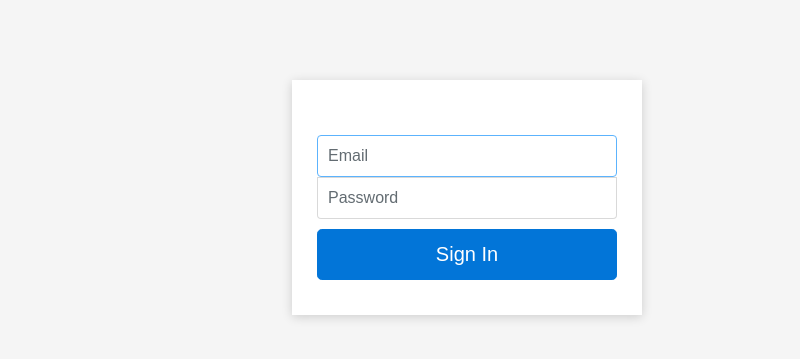
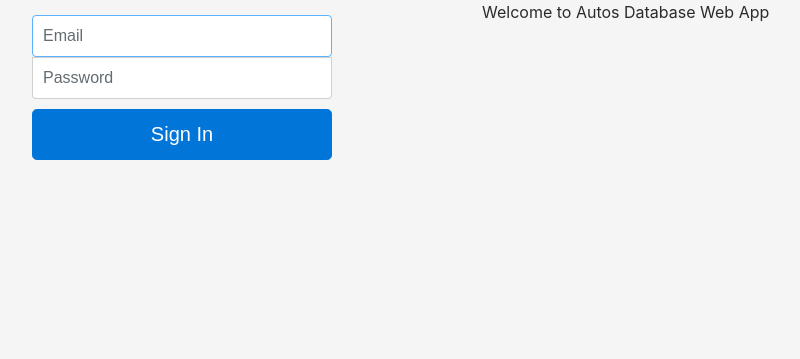
Before and after one commit to einoh/Workshop, a PHP site: page /login.php in a window 1280 px wide. Shown: the top 359 px of the page, without its empty margins (173-973 px from the left). Run offline with PHP 8.4, Linux system fonts and the light colour scheme.

Commit message:
Update login.php

```diff
--- a/login.php
+++ b/login.php
@@ -40,12 +40,8 @@
   <body>
 <div class="container">
     <div class="row">
-        <div class="offset-md-4 col-sm-4">
-            <div class="account-wall">
-                <div id="my-tab-content" class="tab-content">
-                    <div class="tab-pane active" id="login">
+      <div class="col-md-6">
         <form class="form-signin" action="<?php echo htmlspecialchars($_SERVER["PHP_SELF"]);?>" method="POST">
-
           <?php if(!empty(($_SESSION['error']))): ?>
             <div class="alert alert-danger">
               <?php foreach ($_SESSION['error'] as $error): ?>
@@ -53,14 +49,13 @@
               <?php endforeach; ?>
             </div>
           <?php endif; ?>
-
           <input type="text" class="form-control" placeholder="Email" autofocus name="username">
           <input type="password" class="form-control" placeholder="Password" name="password">
           <input type="submit" class="btn btn-lg btn-primary btn-block" value="Sign In" />
         </form>
       </div>
-                </div>
-            </div>
+      <div class="col-md-6">
+        <span>Welcome to Autos Database Web App</span>
       </div>
     </div>
 </div>
```
Lines whose indentation alone changed are shown as unchanged.
